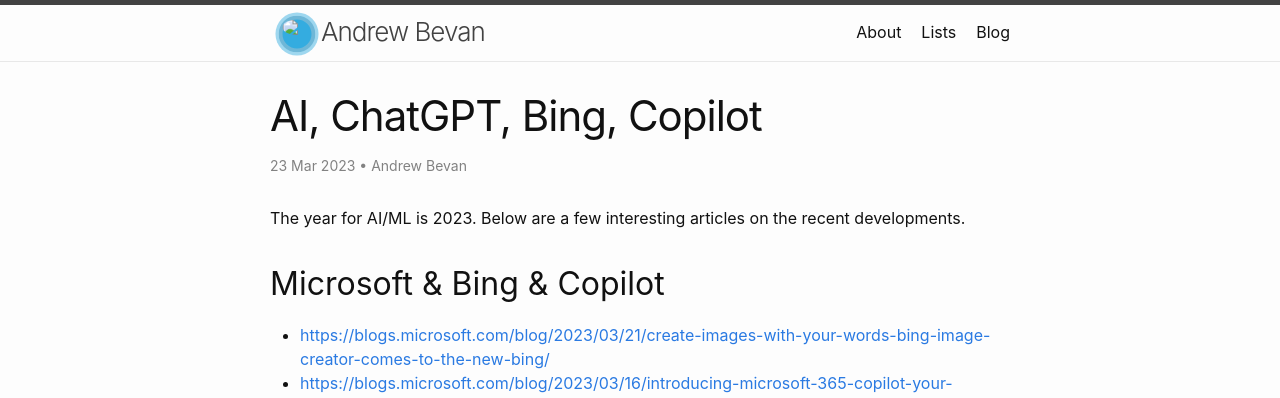
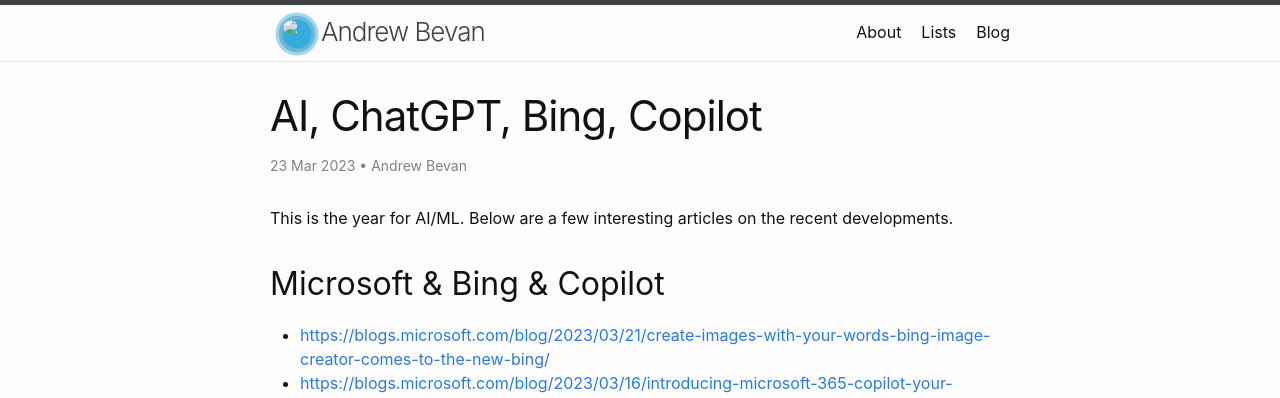
Before and after one commit to bluntspoon/bluntspoon.github.io, a Jekyll site: the page built from _posts/2023-03-23-openai-chatgpt-microsoft.md, in a window 1280 px wide. Shown: the top 398 px of the page. Built offline with Jekyll 4.4.1, drawn with Linux system fonts in a browser that asks for light colours.

Commit message:
docs: tweaked the text

```diff
--- a/_posts/2023-03-23-openai-chatgpt-microsoft.md
+++ b/_posts/2023-03-23-openai-chatgpt-microsoft.md
@@ -2,12 +2,12 @@
 layout: post
 title: "AI, ChatGPT, Bing, Copilot"
 categories: ai
-author:
-- Andrew Bevan
+tags: ai openai microsoft bing copilot chatgpt
+author: Andrew Bevan
 meta: "Durban"
 ---
 
-The year for AI/ML is 2023. Below are a few interesting articles on the recent developments.
+This is the year for AI/ML. Below are a few interesting articles on the recent developments.
 
 ## Microsoft & Bing & Copilot
 
```
